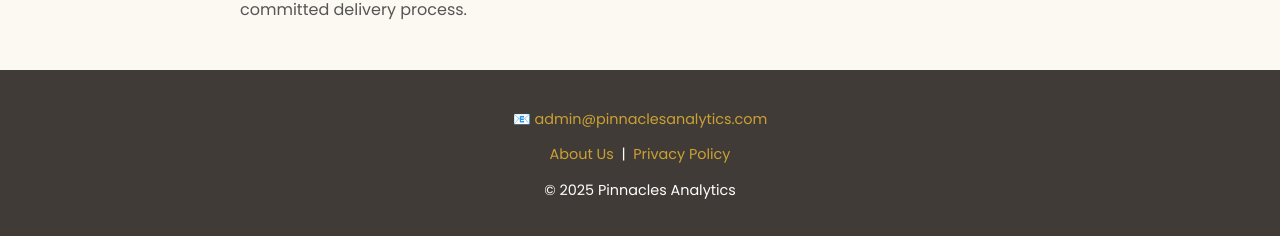
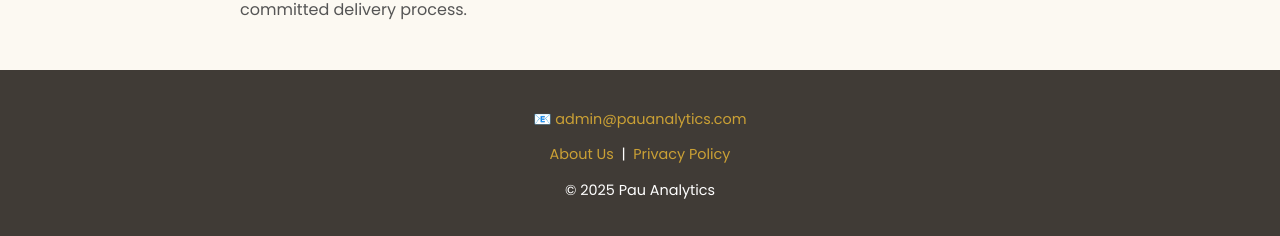
Before and after one commit to lyven81/pinnacles-learning-website, a Jekyll site: the page payment.html, which Jekyll copies as it is, in a window 1280 px wide and 900 px high, scrolled down 999 px. Shown: the part 661-897 px from the top of the window. Built offline with Jekyll 4.4.1, drawn with Linux system fonts in a browser that asks for light colours; some of the changed text lies outside the part shown.

Commit message:
Update payment.html

```diff
--- a/payment.html
+++ b/payment.html
@@ -4,7 +4,7 @@
 <head>
   <meta charset="UTF-8" />
   <meta name="viewport" content="width=device-width, initial-scale=1.0" />
-  <title>Payment | Pinnacles Analytics</title>
+  <title>Payment | Pau Analytics</title>
   <link href="https://fonts.googleapis.com/css2?family=Poppins:wght@400;500;600&display=swap" rel="stylesheet" />
   <style>
     html, body {
@@ -221,7 +221,7 @@
 <body>
 
   <div class="navbar">
-    <div class="brand">Pinnacles Analytics</div>
+    <div class="brand">Pau Analytics</div>
     <nav>
       <a href="index.html">Home</a>
       <a href="case-studies.html">Case Studies</a>
@@ -290,12 +290,12 @@
   </div>
 
   <footer>
-    <p>📧 <a href="mailto:admin@pinnaclesanalytics.com">admin@pinnaclesanalytics.com</a></p>
+    <p>📧 <a href="mailto:admin@pauanalytics.com">admin@pauanalytics.com</a></p>
     <p>
       <a href="about.html">About Us</a> &nbsp;|&nbsp;
       <a href="privacy-policy.html">Privacy Policy</a>
     </p>
-    <p>© 2025 Pinnacles Analytics</p>
+    <p>© 2025 Pau Analytics</p>
   </footer>
 
   <script>
```
